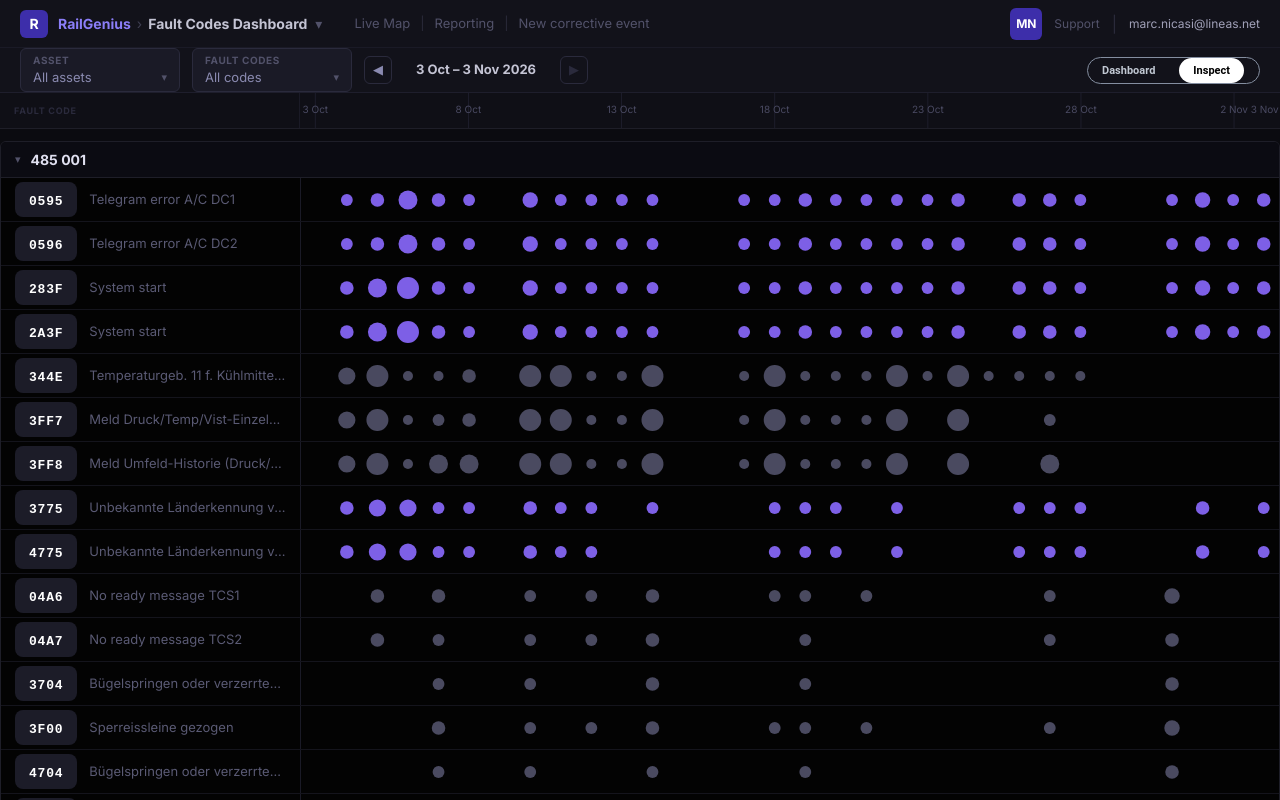
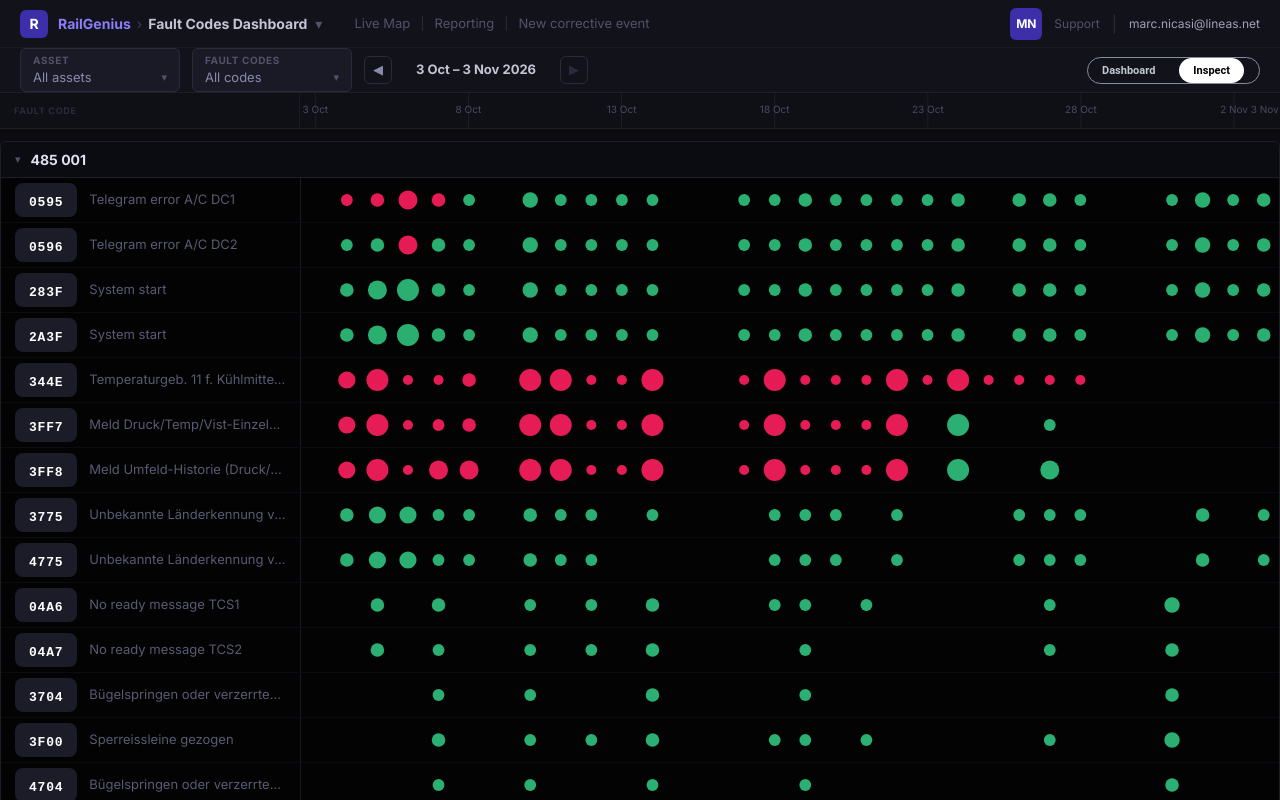
Before and after one commit to gknuts/faultcode-dashboard, a React (Vite) app: page / in a window 1280 px wide. Both pictures are taken after a click on the button "Inspect". Built offline with nearby package versions, Linux system fonts and the light colour scheme.

Commit message:
feat(inspect): add pattern validation state to InspectAssetRow
Replace per-status color lookup with binary normal/abnormal dot colors
driven by a patternValidations prop. Pass patternValidations down from
App to InspectAssetRow and add default value in stories.

```diff
--- a/src/App.tsx
+++ b/src/App.tsx
@@ -174,6 +174,7 @@ export default function App() {
                   occurrences={data.occurrences}
                   dates={inspectDates}
                   deriveStatus={derive}
+                  patternValidations={patternValidations}
                   hoveredDi={inspectHoveredDi}
                   onHoverDi={setInspectHoveredDi}
                 />
--- a/src/components/InspectAssetRow.tsx
+++ b/src/components/InspectAssetRow.tsx
@@ -5,11 +5,8 @@ export const INSPECT_LEFT_WIDTH = 300
 
 const ROW_HEIGHT = 44
 
-const STATUS_DOT: Record<DerivedStatus, string> = {
-  new: '#FF6A00',
-  ongoing: '#8B6AFF',
-  unclassified: '#52526A',
-}
+const DOT_NORMAL = '#30C27E'
+const DOT_ABNORMAL = '#FF1F60'
 
 interface Props {
   asset: Asset
@@ -18,11 +15,12 @@ interface Props {
   occurrences: PatternOccurrence[]
   dates: ISODate[]
   deriveStatus: (p: Pattern) => DerivedStatus
+  patternValidations: Record<string, 'abnormal' | 'normal'>
   hoveredDi?: number | null
   onHoverDi?: (di: number | null) => void
 }
 
-export function InspectAssetRow({ asset, patterns, faultCodeMap, occurrences, dates, deriveStatus, hoveredDi = null, onHoverDi }: Props) {
+export function InspectAssetRow({ asset, patterns, faultCodeMap, occurrences, dates, deriveStatus, patternValidations = {}, hoveredDi = null, onHoverDi }: Props) {
   const [collapsed, setCollapsed] = useState(false)
   const datesSet = useMemo(() => new Set(dates), [dates])
 
@@ -32,16 +30,12 @@ export function InspectAssetRow({ asset, patterns, faultCodeMap, occurrences, da
 
     return [...fcSet].map(fc => {
       const fcPatterns = patterns.filter(p => p.faultCodes.includes(fc))
-      const statuses = fcPatterns.map(p => deriveStatus(p))
-      const status: DerivedStatus = statuses.includes('new') ? 'new'
-        : statuses.includes('ongoing') ? 'ongoing'
-        : 'unclassified'
       const patternIds = new Set(fcPatterns.map(p => p.id))
       const occs = occurrences.filter(o => o.faultCode === fc && patternIds.has(o.patternId) && datesSet.has(o.date))
       const description = faultCodeMap.get(fc)?.description ?? ''
-      return { fc, status, occs, description }
+      return { fc, occs, description }
     }).filter(row => row.occs.length > 0)
-  }, [patterns, occurrences, datesSet, deriveStatus, faultCodeMap])
+  }, [patterns, occurrences, datesSet, faultCodeMap])
 
   if (fcRows.length === 0) return null
 
@@ -85,7 +79,7 @@ export function InspectAssetRow({ asset, patterns, faultCodeMap, occurrences, da
       {/* FC rows wrapper — tracks mouse for vertical hover line */}
       {!collapsed && (
         <div
-          style={{ position: 'relative' }}
+          style={{ position: 'relative', display: 'flex', flexDirection: 'column', gap: 1 }}
           onMouseMove={e => {
             const rect = e.currentTarget.getBoundingClientRect()
             const timelineX = e.clientX - rect.left - INSPECT_LEFT_WIDTH
@@ -110,9 +104,7 @@ export function InspectAssetRow({ asset, patterns, faultCodeMap, occurrences, da
             }} />
           )}
 
-          {fcRows.map(({ fc, status, occs, description }) => {
-            const dotColor = STATUS_DOT[status]
-
+          {fcRows.map(({ fc, occs, description }) => {
             return (
               <div
                 key={fc}
@@ -121,7 +113,6 @@ export function InspectAssetRow({ asset, patterns, faultCodeMap, occurrences, da
                   height: ROW_HEIGHT,
                   alignItems: 'center',
                   background: '#030303',
-                  borderBottom: '1px solid #14141C',
                 }}
               >
                 {/* Left col: badge + description */}
@@ -168,16 +159,25 @@ export function InspectAssetRow({ asset, patterns, faultCodeMap, occurrences, da
                     {occs.map(occ => {
                       const di = dates.indexOf(occ.date)
                       if (di < 0) return null
+                      const validation = patternValidations[occ.patternId]
+                      const isNormal = validation ? validation === 'normal' : occ.status === 'normal'
+                      const fill = isNormal ? DOT_NORMAL : DOT_ABNORMAL
                       const cx = `${((di + 0.5) / dates.length) * 100}%`
                       const cy = ROW_HEIGHT / 2
                       const r = Math.min(5 + occ.count * 0.9, 11)
                       return (
-                        <circle
-                          key={`${occ.date}-${occ.faultCode}`}
-                          cx={cx} cy={cy} r={r}
-                          fill={dotColor}
-                          fillOpacity={0.9}
-                        />
+                        <g key={`${occ.date}-${occ.faultCode}`}>
+                          {validation && (
+                            <rect
+                              x={`${(di / dates.length) * 100}%`}
+                              y={0}
+                              width={`${(1 / dates.length) * 100}%`}
+                              height={ROW_HEIGHT}
+                              fill="#383642"
+                            />
+                          )}
+                          <circle cx={cx} cy={cy} r={r} fill={fill} fillOpacity={0.9} />
+                        </g>
                       )
                     })}
                   </svg>
```
Also changed, not shown: 1 other file (tests, documents, lock files or other folders).
